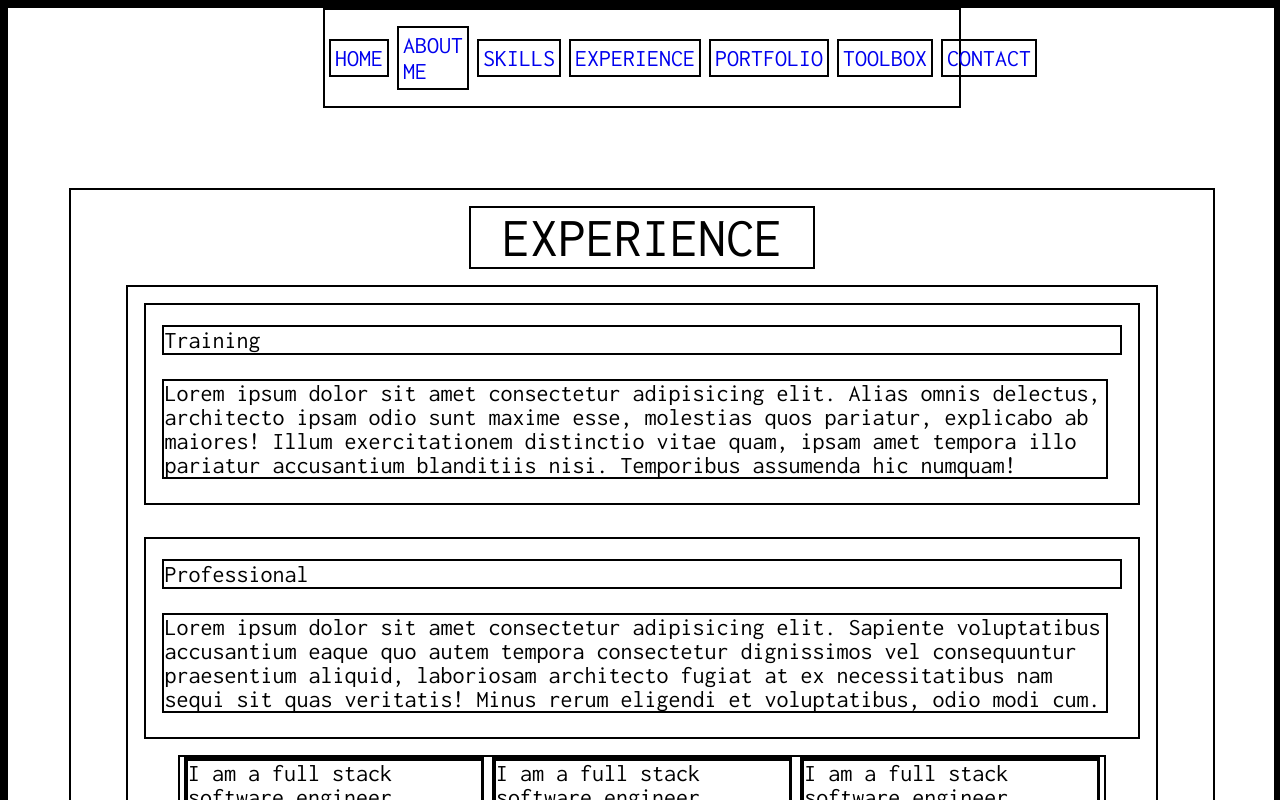
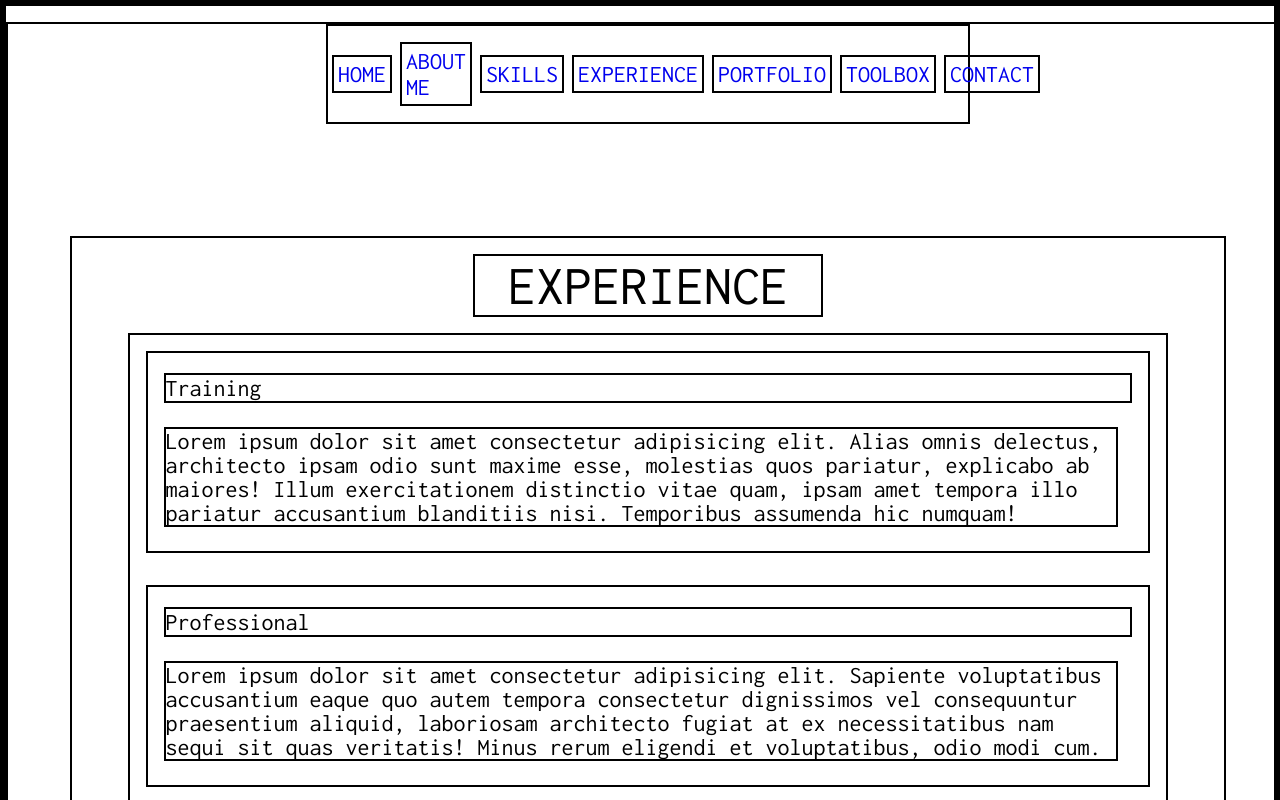
Before and after one commit to gregdusek/my-portfolio, a React (Create React App) app: page /Experience in a window 1280 px wide. Shown: the top 800 px of the page. Built offline with nearby package versions, Linux system fonts and the light colour scheme.

Commit message:
Tweaked styling

```diff
--- a/src/App.css
+++ b/src/App.css
@@ -5,12 +5,25 @@
 @import url('https://fonts.googleapis.com/css2?family=Inconsolata:wght@200;300;400;500;600;700;900&display=swap');
 
 .App {
+  display: flex;
+  flex-direction: column;
+  align-items: center;
   font-family: 'Inconsolata', monospace;
-  width: 100%;
-  height: auto;
   max-width: 1920px;
   max-height: 1080px;
-  margin: 0 auto;
-  padding: 0 auto;
+  width: 100vw;
+  height: auto;
+  margin: 1rem auto;
   overflow: hidden;
 }
+
+.page-title {
+  font-family: 'Inconsolata', monospace;
+  display: flex;
+  justify-content: center;
+  width: auto;
+  height: auto;
+  margin: 1rem 1rem 1rem 1rem;
+  font-size: 2.5vw;
+  font-weight: 500;
+}
```
